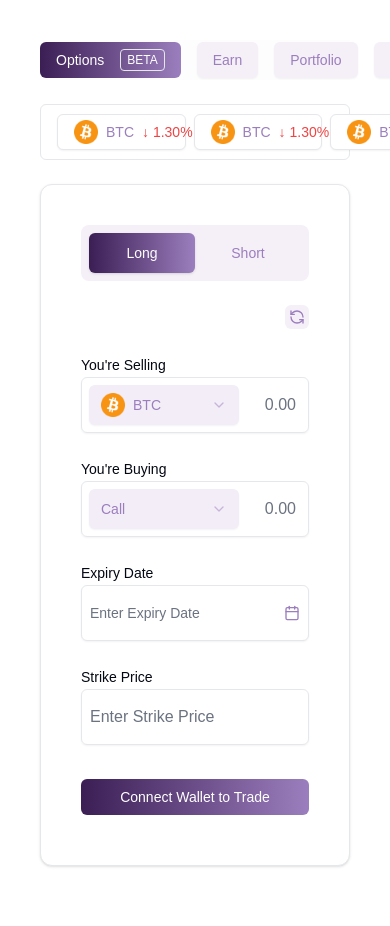
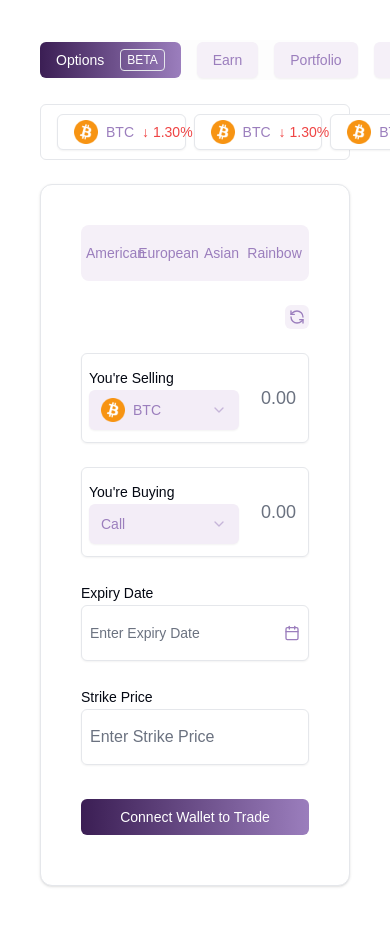
Before and after one commit to 18103864/olive-finance, a Next.js app: page / in a window 390 px wide. Shown: the top 926 px of the page. Built offline with nearby package versions, Linux system fonts and the light colour scheme.

Commit message:
fixed responsiveness

```diff
--- a/app/layout.tsx
+++ b/app/layout.tsx
@@ -29,7 +29,7 @@ export default function RootLayout({
       <body
         className={`${geistSans.variable} ${geistMono.variable} antialiased`}
       >
-        <div className="p-[40px] space-y-6">
+        <div className="p-[40px] space-y-6 max-w-screen-2xl max-h-fit mx-auto">
           <NavBar></NavBar>
           {children}
         </div>
--- a/components/OptionsCard.tsx
+++ b/components/OptionsCard.tsx
@@ -44,14 +44,22 @@ export default function OptionsCard(){
                         className="w-full"
                         onValueChange={(value)=>setPosition(value)}
                     >
-                        <TabsList className="grid w-full h-[56px] grid-cols-2 bg-[#F5F0F8] text-[#9B7EBD] p-2">
-                            <TabsTrigger value="long"
+                        <TabsList className="grid w-full h-[56px] grid-cols-4 bg-[#F5F0F8] text-[#9B7EBD] p-2">
+                            <TabsTrigger value="American"
                                 className={cn("data-[state=active]:bg-gradient-to-r data-[state=active]:from-[#3B1E54] data-[state=active]:to-[#9B7EBD] data-[state=active]:text-[#FDFDFD] h-[40px]")}>
-                                Long
+                                American
                             </TabsTrigger>
-                            <TabsTrigger value="short"
+                            <TabsTrigger value="European"
                                 className={cn("data-[state=active]:bg-gradient-to-r data-[state=active]:from-[#3B1E54] data-[state=active]:to-[#9B7EBD] data-[state=active]:text-[#FDFDFD] h-[40px]")}>
-                                Short
+                                European
+                            </TabsTrigger>
+                            <TabsTrigger value="Asian"
+                                className={cn("data-[state=active]:bg-gradient-to-r data-[state=active]:from-[#3B1E54] data-[state=active]:to-[#9B7EBD] data-[state=active]:text-[#FDFDFD] h-[40px]")}>
+                                Asian
+                            </TabsTrigger>
+                            <TabsTrigger value="Rainbow"
+                                className={cn("data-[state=active]:bg-gradient-to-r data-[state=active]:from-[#3B1E54] data-[state=active]:to-[#9B7EBD] data-[state=active]:text-[#FDFDFD] h-[40px]")}>
+                                Rainbow
                             </TabsTrigger>
                         </TabsList>
                     </Tabs>
@@ -77,9 +85,9 @@ export default function OptionsCard(){
                             </Button>
                         </div>
                         <div className="space-y-0">
-                            <Label className="font-medium">You&apos;re Selling</Label>
                             <div className="flex relative">
                                 <div className="absolute left-2 top-1/2 transform -translate-y-1/2 z-20">
+                                    <Label className="font-medium">You&apos;re Selling</Label>
                                     <Select value={formValues.selling.currency} onValueChange={(value) => setFormValues(prev => ({ ...prev, selling: { ...prev.selling, currency: value } }))}>
                                         <SelectTrigger className="w-[150px] h-[40px] hover:outline hover:outline-2 hover:outline-[#9B7EBD]">
                                         <div className="flex items-center space-x-2">
@@ -99,14 +107,14 @@ export default function OptionsCard(){
                                     placeholder="0.00"
                                     value={formValues.selling.amount}
                                     onChange={(e) => setFormValues(prev => ({ ...prev, selling: { ...prev.selling, amount: e.target.value } }))}
-                                    className="flex-1 w-full h-[56px] text-right"
+                                    className="flex-1 w-full h-[90px] text-right text-lg md:text-xl"
                                 />
                             </div>
                         </div>
                         <div className="space-y-0">
-                            <Label className="font-medium">You&apos;re Buying</Label>
                             <div className="flex relative">
                                 <div className="absolute left-2 top-1/2 transform -translate-y-1/2 z-20">
+                                    <Label className="font-medium">You&apos;re Buying</Label>
                                     <Select value={formValues.buying.type} onValueChange={(value) => setFormValues(prev => ({ ...prev, buying: { ...prev.buying, type: value } }))}>
                                         <SelectTrigger className="w-[150px] h-[40px] hover:outline hover:outline-2 hover:outline-[#9B7EBD]">
                                         <SelectValue placeholder="Select" />
@@ -120,7 +128,7 @@ export default function OptionsCard(){
                                 <Input
                                     type="number"
                                     placeholder="0.00"
-                                    className="flex-1 w-full h-[56px] text-right"
+                                    className="flex-1 w-full h-[90px] text-right text-lg md:text-xl"
                                     value={formValues.buying.amount}
                                     onChange={(e) => setFormValues(prev => ({ ...prev, buying: { ...prev.buying, amount: e.target.value } }))}
                                 />
@@ -159,7 +167,7 @@ export default function OptionsCard(){
                                 placeholder="Enter Strike Price"
                                 value={formValues.strikePrice}
                                 onChange={(e) => setFormValues(prev => ({ ...prev, strikePrice: e.target.value }))}
-                                className="h-[56px] p-2"
+                                className="h-[56px] p-2 text-base"
                             />
                         </div>
                     </div>
--- a/components/StrategyCards.tsx
+++ b/components/StrategyCards.tsx
@@ -69,13 +69,13 @@ export default function StrategyCards(){
                 depositAsset={depositAsset}
                 setDepositAsset={setDepositAsset}
             />
-            <div className="grid grid-cols-1 md:grid-cols-2 lg:grid-cols-3 xl:grid-cols-5 gap-4">
+            <div className="grid grid-cols-1  sm:grid-cols-3 lg:grid-cols-4 xl:grid-cols-5 2xl:grid-cols-5 gap-4 justify-items-center">
                 {currentCards.map((strategy, index) => (
-                    <div key={index} onClick={() => setSelectedStrategyCard(index)}>
+                    <div key={index} onClick={() => setSelectedStrategyCard(index)} className="w-full max-w-[264px] min-h-[384px] space-x-2">
                     {selectedStrategyCard === index ? (
                         <StrategyFlipped onClose={() => setSelectedStrategyCard(null)} strategy={{name:"Strategy", apy: strategy.apy}}/>
                     ) : (
-                        <Card key={index} className="w-full h-[382px]">
+                        <Card className="w-full h-full max-w-[264px] min-h-[384px] space-x-2">
                             <CardHeader className="border-b-2">
                                 <div className="flex items-start justify-between">
                                     <div className="flex items-start gap-2">
@@ -227,7 +227,7 @@ export default function StrategyCards(){
                         e.preventDefault();
                         if (currentPage < totalPages) paginate(currentPage + 1);
                     }}
-                    className="bg-[#F3EDF7] text-[#9B7EBD] hover:bg-[#CCBEDD] hover:text-[#9B7EBD] border-[#F3EDF7]"
+
                     />
                 </PaginationItem>
                 </PaginationContent>
--- a/components/StrategyFlipped.tsx
+++ b/components/StrategyFlipped.tsx
@@ -47,7 +47,7 @@ export default function StrategyFlipped({onClose, strategy}:StrategyFlippedProps
 
 
     return (
-        <Card className="w-full h-[382px] flex flex-col">
+        <Card className="w-full h-full max-w-[264px] min-h-[384px] space-x-2">
             <Tabs
                 defaultValue="deposit"
                 onValueChange={(value) => setActiveTab(value as "deposit" | "withdraw")}
```
